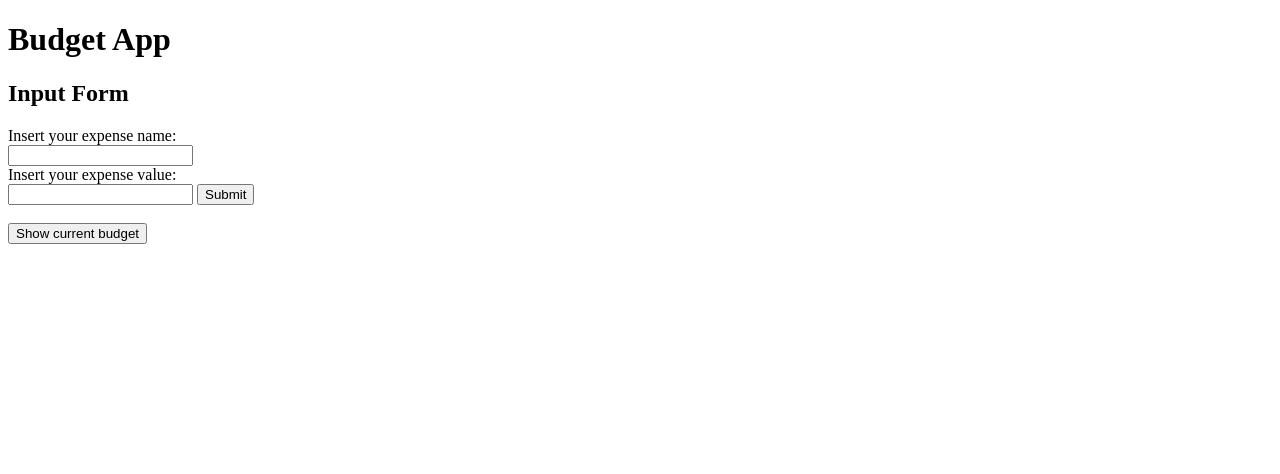
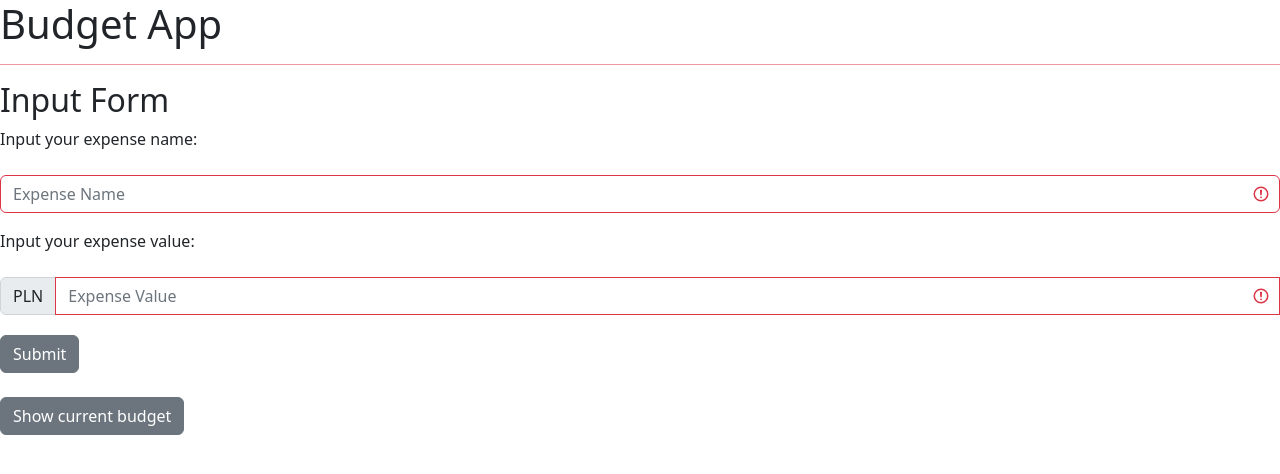
Before and after one commit to MatMia/BudgetApp, a Flask app: page / in a window 1280 px wide. Shown: the top 474 px of the page. Run offline with Flask 2, Linux system fonts and the light colour scheme; parts of the project's set-up code (start-up, migrations or seed data) failed here and were passed over.

Commit message:
application update

```diff
--- a/app.py
+++ b/app.py
@@ -1,84 +1,159 @@
+from calendar import month
 from flask import Flask, flash, request, render_template, session, redirect, url_for
 from markupsafe import escape
 from wtforms import Form, validators, StringField
-from db import BudgetDB
-from flask_table import Table, Col, ButtonCol
+from .db import BudgetDB
+from flask_table import Table, Col
+
 
 app = Flask(__name__)
 app.secret_key = b'_5#y2L"F4Q8z\n\xec]/'
 
 @app.route("/")
 def expenses_main():
-    form = InputFormValidation(request.form)
-    form.expense_name.data = ''
-    form.expense_value.data = ''
-    return render_template("index.html", form=form)
+    validity_class_name = "form-control is-invalid"
+    validity_class_value = "form-control is-invalid"
+    invalid_feedback_name = ""
+    invalid_feedback_value = ""
+    return render_template("index.html", validity_class_name=validity_class_name, validity_class_value=validity_class_value, invalid_feedback_name=invalid_feedback_name, invalid_feedback_value=invalid_feedback_value)
 
 @app.route('/', methods=['GET', 'POST'])
 def expense_input():
-    if request.form["btn"] == "submit_form":
-        InputForm.main_input_form()
-        return succesfull_message('submit')
+    if request.form.get("btn") == "submit_form":
+        return InputForm.main_input_form()
 
-    elif request.form["btn"] == "show_db":
+    elif request.form.get("btn") == "show_db":
         return redirect(url_for('show_db_state'))
+
 
 @app.route("/db_state")
 def show_db_state():
-    table = ShowBudgetTable.show_budget_table()
-    return render_template("budget_table.html", table=table)
+    db_results = ShowBudgetTable.show_budget_table()
+    table = db_results[0]
+    value_sum = round(db_results[1],2)
+    return render_template("budget_table.html", table=table, value_sum=value_sum)
+
 
 @app.route('/db_state', methods=['GET', 'POST'])
 def return_to_input():
-        if request.form["btn"] == "return_to_input":
-            return redirect(url_for('expenses_main'))
-
-@app.route("/remove_record/<name>", methods=['GET', 'POST'])
-def delete_record(name):
-        BudgetDB.delete_record(name)
+    if request.form.get("delete_record"):
+        BudgetDB.delete_record(request.form.get("delete_record"))
         return succesfull_message('delete')
 
-def succesfull_message(action):
+    elif request.form.get("btn") == "return_to_input":
+        return redirect(url_for('expenses_main'))
+
+
+def succesfull_message(action, **kwargs):
     if action == 'submit':
-        flash("Request submitted succesfully")
+        flash("Request submitted succesfully with \n\n name: " + kwargs["name"] + "\n\n and value: " + str(kwargs["value"]))
         return redirect(url_for('expenses_main'))
     elif action == 'delete':
         flash("Record deleted succesfully")
         return redirect(url_for('show_db_state'))
 
+
 def insert_to_db(expense_name, expense_value):
     BudgetDB.insert_row(expense_name, expense_value, clear_db='N')
 
+
+def isfloat(num):
+    try:
+        float(num)
+        return True
+    except ValueError:
+        return False
+
+class InputFormValidation(object):
+
+    def __init__(self, key, name):
+        self.key = key
+        self.name = name
+
+    def check_type(self):
+        if self.name == "expense_value":
+            if isfloat(self.key):
+                return True
+            else:
+                return False
+        else:
+            return True
+
+    def check_length(self):
+        if self.name == "expense_name":
+            if len(self.key) > 2:
+                return True
+            else:
+                return False
+        else:
+            return True
+
+    def validation_summary(self):
+        if InputFormValidation.check_type(self) is False:
+            invalid_feedback_value = "Value needs to be numeric."
+            summary_boolean = False
+        else:
+            invalid_feedback_value = ""
+            summary_boolean = True
+
+        if InputFormValidation.check_length(self) is False:
+            invalid_feedback_name = "Name needs to have at least 3 characters."
+            summary_boolean = False
+        else:
+            invalid_feedback_name = ""
+
+        return (summary_boolean, invalid_feedback_name, invalid_feedback_value)
+
+
 class InputForm():
-        def main_input_form():
-            form = InputFormValidation(request.form)
-            expense_name = escape(form.expense_name.data)
-            expense_value = escape(form.expense_value.data)
+
+    def main_input_form():
+        expense_name =  request.form.get("expense_name")
+        expense_value = request.form.get("expense_value")
+        nameValidator = InputFormValidation(expense_name, "expense_name")
+        valueValidator = InputFormValidation(expense_value, "expense_value")
+
+        validated_name = nameValidator.validation_summary()
+        validated_value = valueValidator.validation_summary()
+
+        invalid_feedback_name = validated_name[1]
+        invalid_feedback_value = validated_value[2]
+
+        if validated_name[0] is True and validated_value[0] is True:
             insert_to_db(expense_name, expense_value)
+            validity_class_name = "form-control is-valid"
+            validity_class_value = "form-control is-valid"
+            return succesfull_message('submit', name=expense_name, value=expense_value)
+        else:
+            validity_class_name = "form-control is-invalid"
+            validity_class_value = "form-control is-invalid"
+            return render_template("index.html", validity_class_name=validity_class_name, validity_class_value=validity_class_value, invalid_feedback_name=invalid_feedback_name, invalid_feedback_value=invalid_feedback_value)
 
-class InputFormValidation(Form):
-    expense_value = StringField('expense_value', [validators.Length(min=4, max=25), validators.DataRequired()])
-    expense_name = StringField('expense_name', [validators.Length(min=4, max=25), validators.DataRequired()])
 
 class ItemTable(Table):
+
     name = Col('expense_name')
     value = Col('expense_value')
-    delete_button = ButtonCol('Delete', 'delete_record', url_kwargs=dict(name='name'))
+
 
 class Item(object):
+
     def __init__(self, name, value):
         self.name = name
         self.value = value
 
 class ShowBudgetTable():
+
     def show_budget_table():
         db_results = BudgetDB.show_db()
         table_results = []
+        value_sum = 0
         for record in db_results:
+            value_sum += float(record[1])
             table_results.append(Item(record[0],record[1]))
         table = ItemTable(table_results)
-        return table
+        # table = table_results
+        return (table, value_sum)
 
 if __name__ == "__main__":
-    # app.debug = True
-    app.run(host='0.0.0.0', port=8080)
+    app.run(host='0.0.0.0', port=8080, debug=True)
--- a/db.py
+++ b/db.py
@@ -1,6 +1,7 @@
 import sqlite3
 
 class BudgetDB:
+
     def insert_row(name, value, **kwargs):
 
         con = sqlite3.connect('example.db')
@@ -15,8 +16,8 @@
         cur.execute("INSERT INTO budget VALUES (?, ?)", (name,value))
         con.commit()
 
-        for row in cur.execute('SELECT * FROM budget'):
-            print(row)
+        # for row in cur.execute('SELECT * FROM budget'):
+        #     print(row)
 
         con.close()
 
--- /dev/null
+++ b/static/sample-app.css
@@ -0,0 +1,4 @@
+
+.jumbotron {
+    margin-top: 1em;  // add a little space
+  }
--- a/templates/index.html
+++ b/templates/index.html
@@ -2,6 +2,8 @@
 <html lang="en">
 <head>
     <meta charset="UTF-8">
+    <link href="https://cdn.jsdelivr.net/npm/bootstrap@5.2.0-beta1/dist/css/bootstrap.min.css" rel="stylesheet" integrity="sha384-0evHe/X+R7YkIZDRvuzKMRqM+OrBnVFBL6DOitfPri4tjfHxaWutUpFmBp4vmVor" crossorigin="anonymous">
+
     <title>BudgetApp</title>
             {% with messages = get_flashed_messages() %}
         {% if messages %}
@@ -14,21 +16,32 @@
         {% endwith %}
 </head>
 <body>
+    <script src="https://cdn.jsdelivr.net/npm/bootstrap@5.2.0-beta1/dist/js/bootstrap.bundle.min.js" integrity="sha384-pprn3073KE6tl6bjs2QrFaJGz5/SUsLqktiwsUTF55Jfv3qYSDhgCecCxMW52nD2" crossorigin="anonymous"></script>
    <h1>Budget App</h1>
+   <hr class="text-danger border-2 opacity-50">
+
 	<h2>Input Form</h2>
 
         <form method="POST">
 
-            <label for="expense_name">Insert your expense name:</label>
-            <br>
-            {{ form.expense_name }}
-            <br>
+            <div class="mb-3">
+                <label for="formGroupExampleInput" class="form-label">Input your expense name:</label>
+            </div>
+            <div class="mb-3">
+                <input type="text" class="{{validity_class_name}}" name="expense_name" placeholder="Expense Name" required>
+                <div class="invalid-feedback">{{invalid_feedback_name}}</div>
+            </div>
 
-            <label for="expense_value">Insert your expense value:</label>
-            <br>
-            {{ form.expense_value }}
+                <div class="mb-3">
+                <label for="formGroupExampleInput" class="form-label">Input your expense value:</label>
+                </div>
+                <div class="input-group mb-3">
+                <span class="input-group-text">PLN</span>
+                <input type="text" class="{{validity_class_value}}" name="expense_value" placeholder="Expense Value" required>
+                <div class="invalid-feedback">{{invalid_feedback_value}}</div>
+            </div>
 
-            <button name="btn"
+            <button class="btn btn-secondary" name="btn"
             value="submit_form">Submit</button>
 
         </form>
@@ -37,7 +50,7 @@
 
         <form method="POST">
 
-            <button name="btn"
+            <button class="btn btn-secondary" name="btn"
             value="show_db">Show current budget</button>
 
         </form>
```
Also changed, not shown: templates/budget_table.html (+45 -7 lines), example.db.
